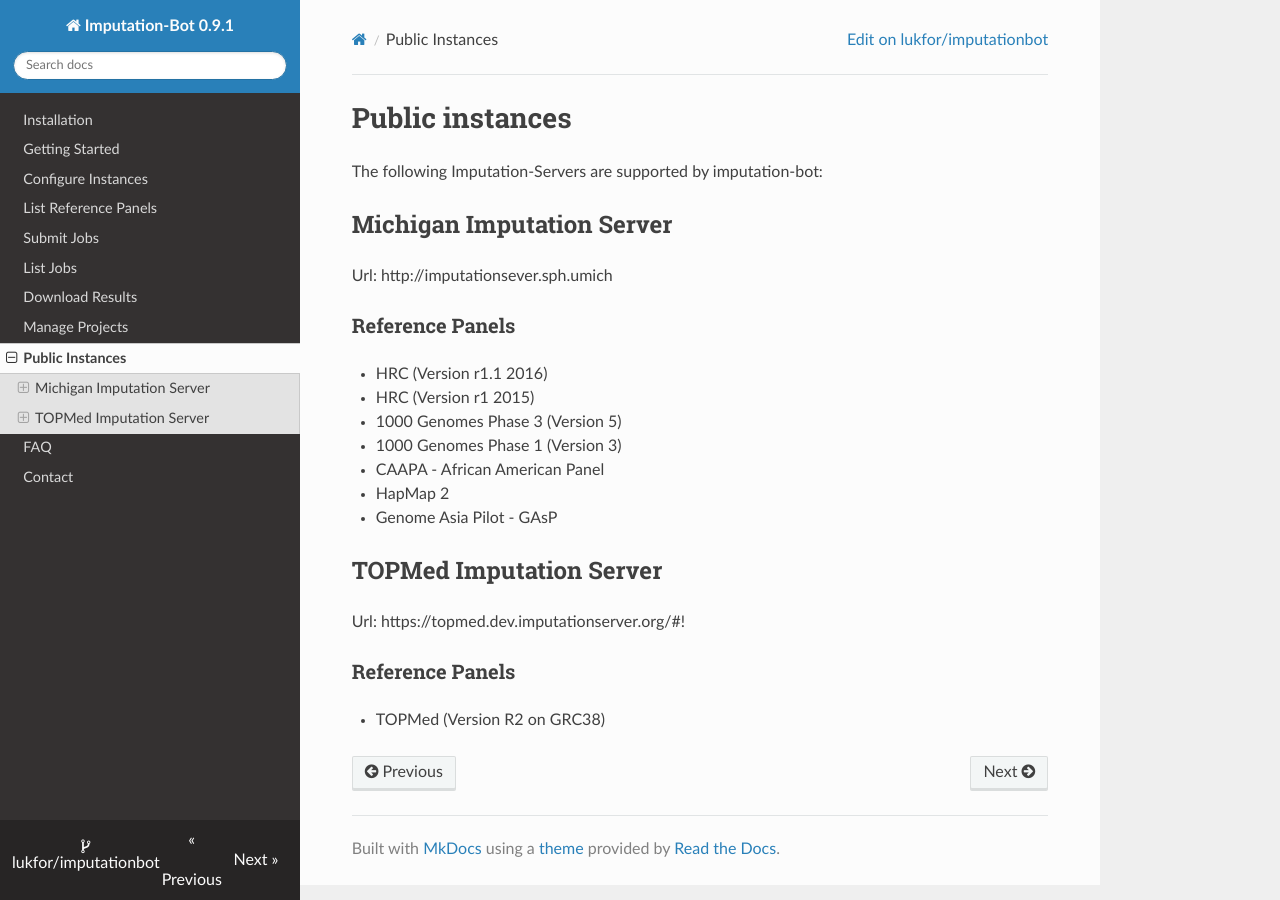
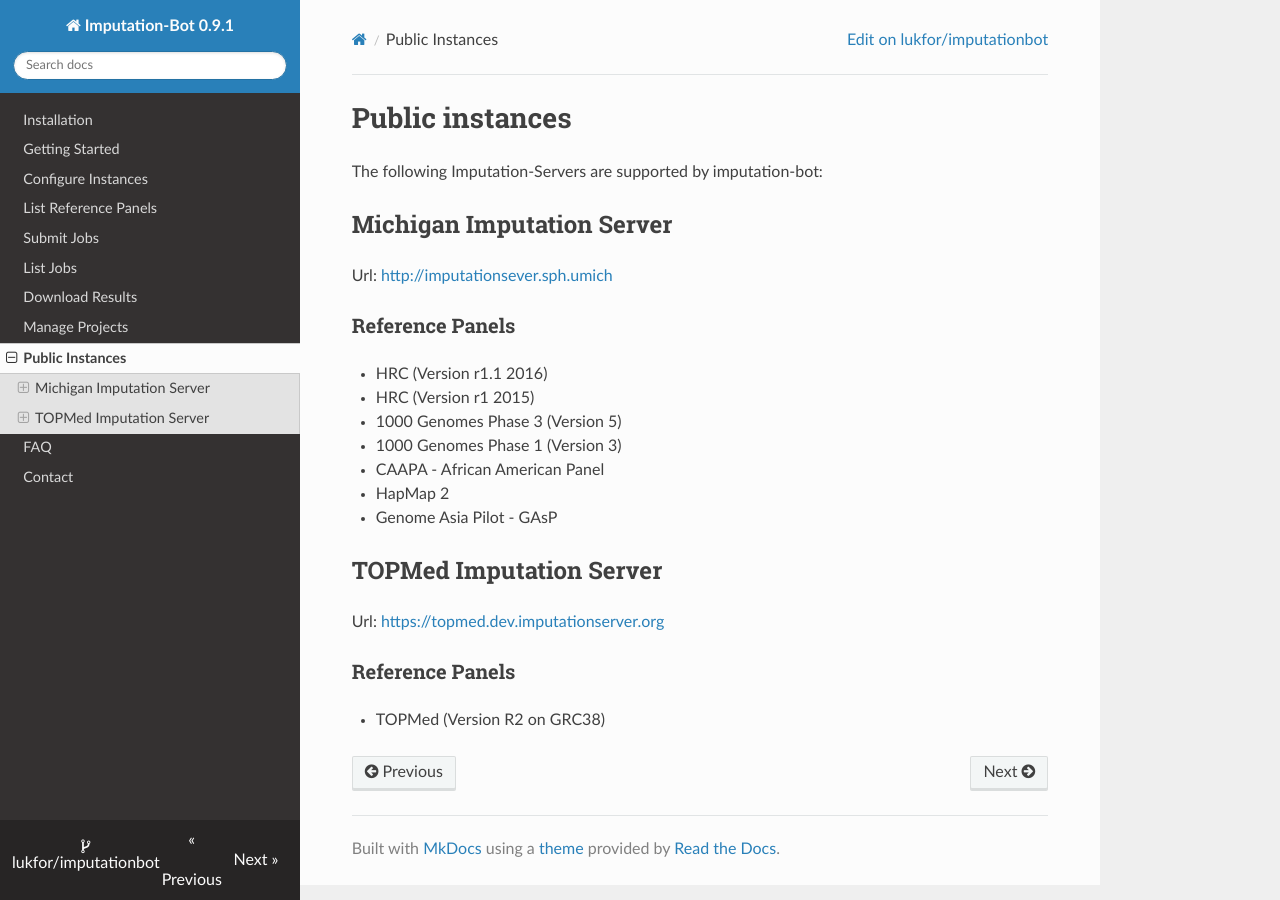
Before and after one commit to lukfor/imputationbot, an MkDocs documentation site: the page built from docs/public-instances.md, in a window 1280 px wide. Built offline with MkDocs 1.6.1, drawn with Linux system fonts in a browser that asks for light colours; nearby versions of some CDN libraries; old or Windows-style settings are respelled for this version of MkDocs; part of the change alters nothing that is shown.

```diff
--- a/docs/public-instances.md
+++ b/docs/public-instances.md
@@ -4,7 +4,7 @@ The following Imputation-Servers are supported by imputation-bot:
 
 ## Michigan Imputation Server
 
-Url: http://imputationsever.sph.umich
+Url: [http://imputationsever.sph.umich](http://imputationsever.sph.umich)
 
 ### Reference Panels
 
@@ -19,7 +19,7 @@ Url: http://imputationsever.sph.umich
 
 ## TOPMed Imputation Server
 
-Url: https://topmed.dev.imputationserver.org/#!
+Url: [https://topmed.dev.imputationserver.org](https://topmed.dev.imputationserver.org)
 
 ### Reference Panels
 
```
